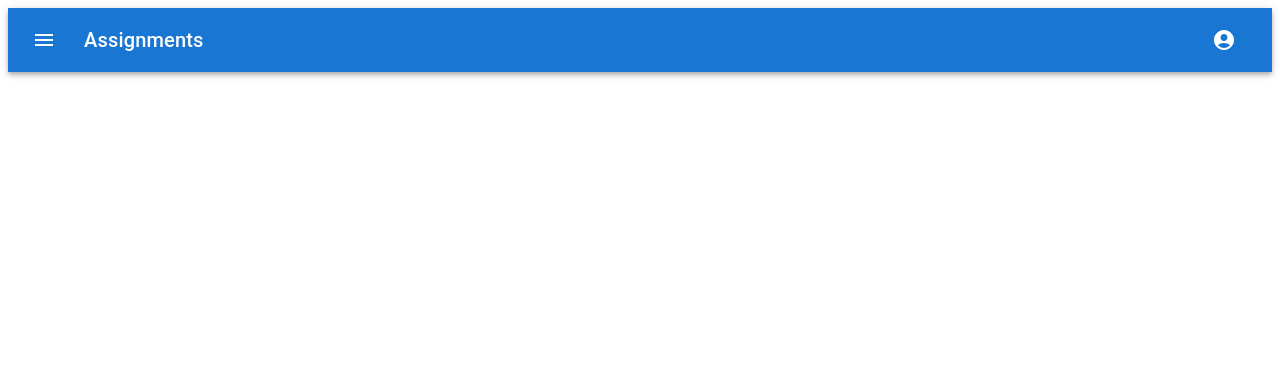
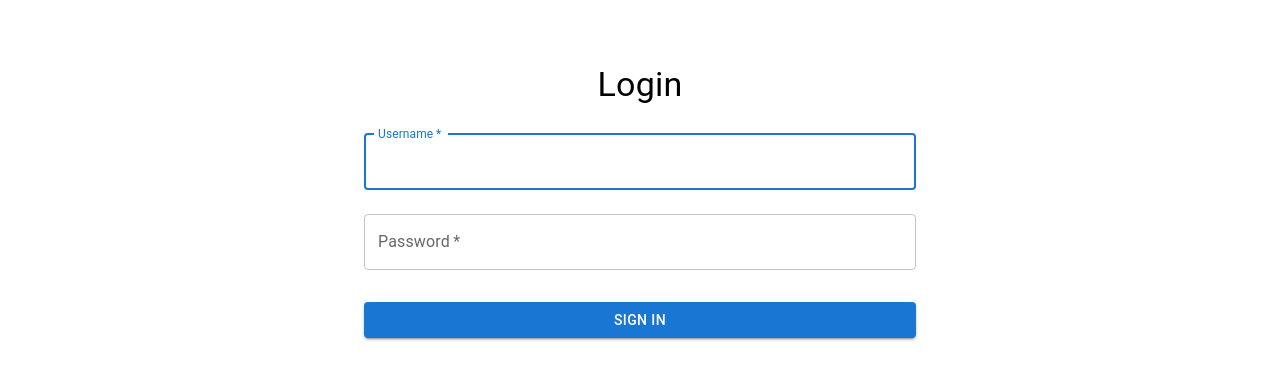
Before and after one commit to chapketejas18/reactjs-practice, a React (Create React App) app in the folder react-app/: page / in a window 1280 px wide. Shown: the top 380 px of the page. Built offline with nearby package versions, Linux system fonts and the light colour scheme.

Commit message:
login page

```diff
--- a/react-app/src/App.js
+++ b/react-app/src/App.js
@@ -1,116 +1,34 @@
-import React from "react";
-import MenuIcon from "@mui/icons-material/Menu";
-import AccountCircle from "@mui/icons-material/AccountCircle";
-import {
-  AppBar,
-  Box,
-  Toolbar,
-  Typography,
-  IconButton,
-  MenuItem,
-  Menu,
-  Drawer,
-  List,
-  ListItem,
-  ListItemText,
-  Divider,
-} from "@mui/material";
-import { Day1Component } from "./Day1";
-import { Day2Component } from "./Day2";
-import { Day3Component } from "./Day3";
-import { Day4Component } from "./Day4";
-import { Day5Component } from "./Day5";
+import React, { useState, useEffect } from "react";
+import { BrowserRouter as Router, Routes, Route, Navigate } from "react-router-dom";
+import { Box } from "@mui/material";
+import LoginPage from "./LoginPage";
+import AssignmentsPage from "./AssignmentsPage";
 
-export default function App() {
-  const [anchorEl, setAnchorEl] = React.useState(null);
-  const [isDrawerOpen, setIsDrawerOpen] = React.useState(false);
-  const [selectedDay, setSelectedDay] = React.useState(null);
+const App = () => {
+  const [isLoggedIn, setIsLoggedIn] = useState(false); // State to track login status
 
-  const handleMenu = (event) => {
-    setAnchorEl(event.currentTarget);
+  useEffect(() => {
+    // Check if user is already logged in (stored in localStorage)
+    const isLoggedIn = localStorage.getItem("isLoggedIn");
+    console.log("isLoggedIn:", isLoggedIn);
+    if (isLoggedIn === "true") {
+      setIsLoggedIn(true);
+    }
+  }, []);
+
+
+  const ProtectedRoute = ({ element, ...rest }) => {
+    return isLoggedIn ? element : <Navigate to="/" replace />;
   };
 
-  const handleClose = () => {
-    setAnchorEl(null);
-  };
+  return (
+    <Router>
+      <Routes>
+        <Route path="/" element={!isLoggedIn ? <LoginPage setIsLoggedIn={setIsLoggedIn} /> : <Navigate to="/assignments" replace />} />
+        <Route path="/assignments" element={<ProtectedRoute element={<AssignmentsPage setIsLoggedIn={setIsLoggedIn} />} />} />
+      </Routes>
+    </Router>
+  );
+};
 
-  const handleDrawerOpen = () => {
-    setIsDrawerOpen(true);
-  };
-
-  const handleDrawerClose = () => {
-    setIsDrawerOpen(false);
-  };
-
-  const handleDaySelect = (index) => {
-    setSelectedDay(index);
-    handleDrawerClose();
-  };
-
-  const dayComponents = [
-    { name: "Assigment Day 1", component: <Day1Component /> },
-    { name: "Assigment Day 2", component: <Day2Component /> },
-    { name: "Assigment Day 3", component: <Day3Component /> },
-    { name: "Assigment Day 4", component: <Day4Component /> },
-    { name: "Assigment Day 5", component: <Day5Component /> },
-  ];
-
-  return (
-    <Box sx={{ flexGrow: 1 }}>
-      <AppBar position="static">
-        <Toolbar>
-          <IconButton
-            size="large"
-            edge="start"
-            color="inherit"
-            aria-label="menu"
-            onClick={handleDrawerOpen}
-            sx={{ mr: 2 }}
-          >
-            <MenuIcon />
-          </IconButton>
-          <Typography variant="h6" component="div" sx={{ flexGrow: 1 }}>
-            Assignments
-          </Typography>
-          <div>
-            <IconButton
-              size="large"
-              aria-label="account of current user"
-              aria-controls="menu-appbar"
-              aria-haspopup="true"
-              onClick={handleMenu}
-              color="inherit"
-            >
-              <AccountCircle />
-            </IconButton>
-            <Menu
-              id="menu-appbar"
-              anchorEl={anchorEl}
-              anchorOrigin={{ vertical: "top", horizontal: "right" }}
-              keepMounted
-              transformOrigin={{ vertical: "top", horizontal: "right" }}
-              open={Boolean(anchorEl)}
-              onClose={handleClose}
-            >
-              <MenuItem onClick={handleClose}>Profile</MenuItem>
-              <MenuItem onClick={handleClose}>My account</MenuItem>
-            </Menu>
-          </div>
-        </Toolbar>
-      </AppBar>
-      <Drawer anchor="left" open={isDrawerOpen} onClose={handleDrawerClose}>
-        <List>
-          {dayComponents.map((item, index) => (
-            <ListItem key={index} onClick={() => handleDaySelect(index)}>
-              <ListItemText primary={item.name} />
-            </ListItem>
-          ))}
-        </List>
-        <Divider />
-      </Drawer>
-      <Box ml={2} mt={2}>
-        {selectedDay !== null && dayComponents[selectedDay].component}
-      </Box>
-    </Box>
-  );
-}
+export default App;
--- /dev/null
+++ b/react-app/src/AssignmentsPage.js
@@ -0,0 +1,106 @@
+import React, { useState } from "react";
+import { AppBar, Box, Toolbar, Typography, IconButton, Menu, MenuItem, Drawer, List, ListItem, ListItemText, Divider } from "@mui/material";
+import MenuIcon from "@mui/icons-material/Menu";
+import AccountCircle from "@mui/icons-material/AccountCircle";
+import { Day1Component } from "./Day1";
+import { Day2Component } from "./Day2";
+import { Day3Component } from "./Day3";
+import { Day4Component } from "./Day4";
+import { Day5Component } from "./Day5";
+
+const AssignmentsPage = ({setIsLoggedIn}) => {
+  const [anchorEl, setAnchorEl] = useState(null);
+  const [isDrawerOpen, setIsDrawerOpen] = useState(false);
+  const [selectedDay, setSelectedDay] = useState(null);
+
+  const handleMenu = (event) => {
+    setAnchorEl(event.currentTarget);
+  };
+
+  const handleClose = () => {
+    localStorage.removeItem("isLoggedIn");
+    setIsLoggedIn(false);
+    setAnchorEl(null);
+  };
+
+  const handleDrawerOpen = () => {
+    setIsDrawerOpen(true);
+  };
+
+  const handleDrawerClose = () => {
+    setIsDrawerOpen(false);
+  };
+
+  const handleDaySelect = (index) => {
+    setSelectedDay(index);
+    handleDrawerClose();
+  };
+
+  const dayComponents = [
+    { name: "Assignment Day 1", component: <Day1Component /> },
+    { name: "Assignment Day 2", component: <Day2Component /> },
+    { name: "Assignment Day 3", component: <Day3Component /> },
+    { name: "Assignment Day 4", component: <Day4Component /> },
+    { name: "Assignment Day 5", component: <Day5Component /> },
+  ];
+
+  return (
+    <Box sx={{ flexGrow: 1 }}>
+      <AppBar position="static">
+        <Toolbar>
+          <IconButton
+            size="large"
+            edge="start"
+            color="inherit"
+            aria-label="menu"
+            onClick={handleDrawerOpen}
+            sx={{ mr: 2 }}
+          >
+            <MenuIcon />
+          </IconButton>
+          <Typography variant="h6" component="div" sx={{ flexGrow: 1 }}>
+            Assignments
+          </Typography>
+          <div>
+            <IconButton
+              size="large"
+              aria-label="account of current user"
+              aria-controls="menu-appbar"
+              aria-haspopup="true"
+              onClick={handleMenu}
+              color="inherit"
+            >
+              <AccountCircle />
+            </IconButton>
+            <Menu
+              id="menu-appbar"
+              anchorEl={anchorEl}
+              anchorOrigin={{ vertical: "top", horizontal: "right" }}
+              keepMounted
+              transformOrigin={{ vertical: "top", horizontal: "right" }}
+              open={Boolean(anchorEl)}
+              onClose={handleClose}
+            >
+              <MenuItem onClick={handleClose}>Logout</MenuItem>
+            </Menu>
+          </div>
+        </Toolbar>
+      </AppBar>
+      <Drawer anchor="left" open={isDrawerOpen} onClose={handleDrawerClose}>
+        <List>
+          {dayComponents.map((item, index) => (
+            <ListItem key={index} onClick={() => handleDaySelect(index)}>
+              <ListItemText primary={item.name} />
+            </ListItem>
+          ))}
+        </List>
+        <Divider />
+      </Drawer>
+      <Box ml={2} mt={2}>
+        {selectedDay !== null && dayComponents[selectedDay].component}
+      </Box>
+    </Box>
+  );
+};
+
+export default AssignmentsPage;
--- /dev/null
+++ b/react-app/src/LoginPage.js
@@ -0,0 +1,84 @@
+import React, { useState, useEffect } from "react";
+import {
+  Button,
+  TextField,
+  Container,
+  Typography,
+  Box,
+} from "@mui/material";
+
+const LoginPage = ({ setIsLoggedIn }) => {
+  const [username, setUsername] = useState("");
+  const [password, setPassword] = useState("");
+  const [error, setError] = useState("");
+
+  useEffect(() => {
+    // Check if user is already logged in (stored in localStorage)
+    const isLoggedIn = localStorage.getItem("isLoggedIn");
+    if (isLoggedIn === "true") {
+      setIsLoggedIn(true);
+    }
+  }, [setIsLoggedIn]);
+
+  const handleLogin = () => {
+    // Authentication logic
+    if (username === "tejas" && password === "pass") {
+      // Save login status to localStorage
+      localStorage.setItem("isLoggedIn", "true");
+      setIsLoggedIn(true);
+    } else {
+      setError("Invalid username or password.");
+    }
+  };
+
+  return (
+    <Container maxWidth="sm">
+      <Box sx={{ marginTop: 8 }}>
+        <Typography variant="h4" align="center" gutterBottom>
+          Login
+        </Typography>
+        {error && (
+          <Typography variant="body1" color="error" align="center" gutterBottom>
+            {error}
+          </Typography>
+        )}
+        <Box component="form" noValidate sx={{ mt: 1 }}>
+          <TextField
+            margin="normal"
+            required
+            fullWidth
+            id="username"
+            label="Username"
+            name="username"
+            autoFocus
+            value={username}
+            onChange={(e) => setUsername(e.target.value)}
+          />
+          <TextField
+            margin="normal"
+            required
+            fullWidth
+            name="password"
+            label="Password"
+            type="password"
+            id="password"
+            value={password}
+            onChange={(e) => setPassword(e.target.value)}
+          />
+          <Button
+            type="submit"
+            fullWidth
+            variant="contained"
+            color="primary"
+            sx={{ mt: 3, mb: 2 }}
+            onClick={handleLogin}
+          >
+            Sign In
+          </Button>
+        </Box>
+      </Box>
+    </Container>
+  );
+};
+
+export default LoginPage;
```
